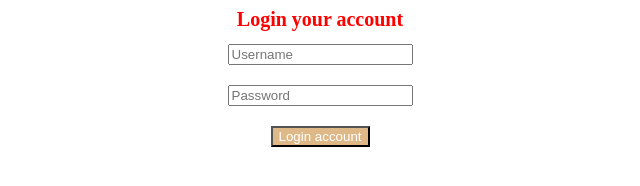
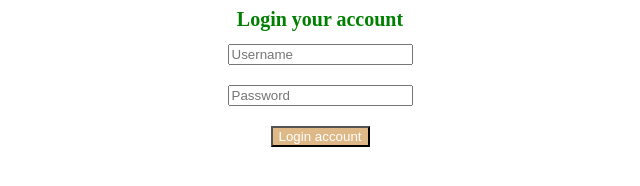
Before and after one commit to prateekmishra21/MERN_BATCH_g16, a plain HTML site: page index.html in a window 1280 px wide. Shown: the whole page, without its empty margins (320-960 px from the left). Drawn offline with Linux system fonts and the light colour scheme.

```diff
--- a/index.html
+++ b/index.html
@@ -10,7 +10,7 @@
   </head>
   <body>
     <center>
-      <h1 style="color: red; font-size: 20px">Login your account</h1>
+      <h1 style="color: green; font-size: 20px">Login your account</h1>
       <input type="text" placeholder="Username" />
       <br />
       <input style="margin-top: 20px" type="password" placeholder="Password" />
```
